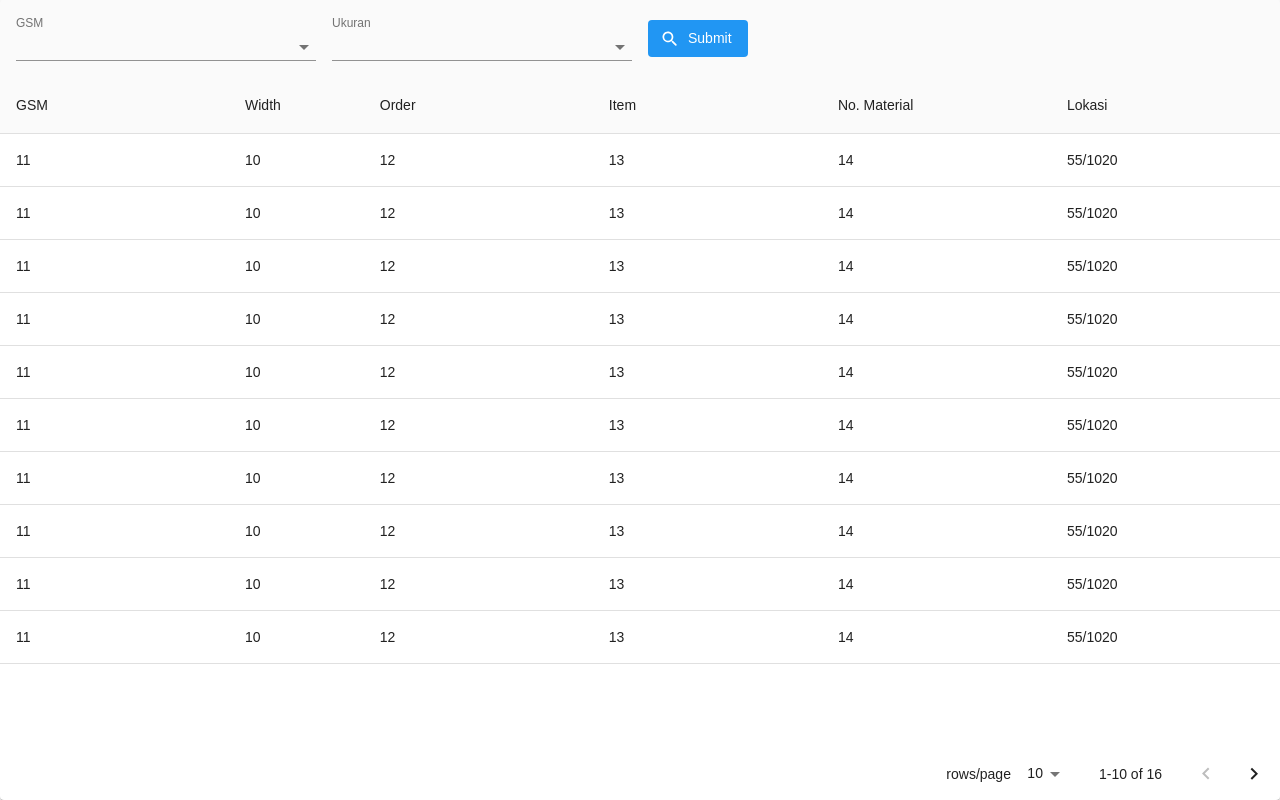
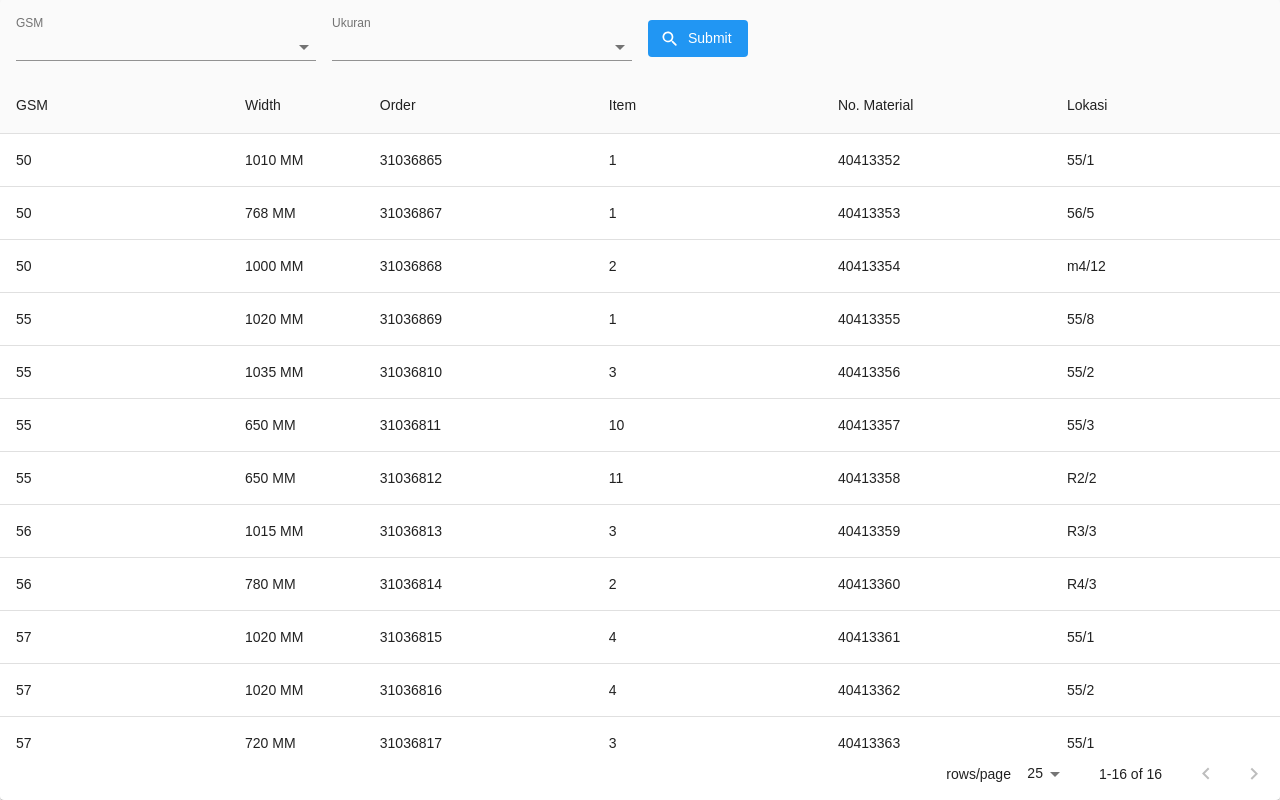
Before and after one commit to bagus2x/stock-demo, a React (Create React App) app: page / in a window 1280 px wide. Built offline with nearby package versions, Linux system fonts and the light colour scheme.

Commit message:
add filter functionality

```diff
--- a/src/components/Filter/Filter.tsx
+++ b/src/components/Filter/Filter.tsx
@@ -1,17 +1,30 @@
-import React from 'react';
+import React, { useState } from 'react';
 import useStyles from './styles';
-import {
-    Button,
-    FormControl,
-    Grid,
-    InputLabel,
-    MenuItem,
-    Select
-} from '@material-ui/core';
+import { Button, FormControl, Grid, InputLabel, MenuItem, Select } from '@material-ui/core';
 import SearchIcon from '@material-ui/icons/SearchRounded';
 
-function Filter() {
+interface FilterProps {
+    gsm: Array<number | ''>;
+    width: Array<number | ''>;
+    onFilter: (gsm: number | '', width: number | '') => void;
+}
+
+const Filter: React.FC<FilterProps> = ({ gsm, width, onFilter }) => {
     const classes = useStyles();
+    const [gsmValue, setGsmValue] = useState<number | ''>('');
+    const [widthValue, setWidthValue] = useState<number | ''>('');
+
+    const handleGSMChange = (event: React.ChangeEvent<{ value: unknown }>) => {
+        setGsmValue(event.target.value as number);
+    };
+
+    const handleWidthChange = (event: React.ChangeEvent<{ value: unknown }>) => {
+        setWidthValue(event.target.value as number);
+    };
+
+    const handleSubmit = () => {
+        onFilter(gsmValue, widthValue);
+    };
 
     return (
         <Grid container className={classes.filter} spacing={2}>
@@ -20,52 +33,12 @@ function Filter() {
                     <InputLabel shrink={true} id="GSM">
                         GSM
                     </InputLabel>
-                    <Select label="GSM">
-                        <MenuItem value={30}>30</MenuItem>
-                        <MenuItem value={35}>35</MenuItem>
-                        <MenuItem value={40}>40</MenuItem>
-                        <MenuItem value={45}>45</MenuItem>
-                        <MenuItem value={50}>50</MenuItem>
-                        <MenuItem value={55}>55</MenuItem>
-                        <MenuItem value={60}>60</MenuItem>
-                        <MenuItem value={64}>64</MenuItem>
-                        <MenuItem value={65}>65</MenuItem>
-                        <MenuItem value={30}>30</MenuItem>
-                        <MenuItem value={35}>35</MenuItem>
-                        <MenuItem value={40}>40</MenuItem>
-                        <MenuItem value={45}>45</MenuItem>
-                        <MenuItem value={50}>50</MenuItem>
-                        <MenuItem value={55}>55</MenuItem>
-                        <MenuItem value={60}>60</MenuItem>
-                        <MenuItem value={64}>64</MenuItem>
-                        <MenuItem value={65}>65</MenuItem>
-                        <MenuItem value={30}>30</MenuItem>
-                        <MenuItem value={35}>35</MenuItem>
-                        <MenuItem value={40}>40</MenuItem>
-                        <MenuItem value={45}>45</MenuItem>
-                        <MenuItem value={50}>50</MenuItem>
-                        <MenuItem value={55}>55</MenuItem>
-                        <MenuItem value={60}>60</MenuItem>
-                        <MenuItem value={64}>64</MenuItem>
-                        <MenuItem value={65}>65</MenuItem>
-                        <MenuItem value={30}>30</MenuItem>
-                        <MenuItem value={35}>35</MenuItem>
-                        <MenuItem value={40}>40</MenuItem>
-                        <MenuItem value={45}>45</MenuItem>
-                        <MenuItem value={50}>50</MenuItem>
-                        <MenuItem value={55}>55</MenuItem>
-                        <MenuItem value={60}>60</MenuItem>
-                        <MenuItem value={64}>64</MenuItem>
-                        <MenuItem value={65}>65</MenuItem>
-                        <MenuItem value={30}>30</MenuItem>
-                        <MenuItem value={35}>35</MenuItem>
-                        <MenuItem value={40}>40</MenuItem>
-                        <MenuItem value={45}>45</MenuItem>
-                        <MenuItem value={50}>50</MenuItem>
-                        <MenuItem value={55}>55</MenuItem>
-                        <MenuItem value={60}>60</MenuItem>
-                        <MenuItem value={64}>64</MenuItem>
-                        <MenuItem value={65}>65</MenuItem>
+                    <Select onChange={handleGSMChange} value={gsmValue} label="GSM">
+                        {gsm.map((value, index) => (
+                            <MenuItem key={index} value={value}>
+                                {value}
+                            </MenuItem>
+                        ))}
                     </Select>
                 </FormControl>
             </Grid>
@@ -74,33 +47,24 @@ function Filter() {
                     <InputLabel shrink={true} id="Ukuran">
                         Ukuran
                     </InputLabel>
-                    <Select label="Ukuran">
-                        <MenuItem value={'1000 MM'}>1000 MM</MenuItem>
-                        <MenuItem value={'1010 MM'}>1010 MM</MenuItem>
-                        <MenuItem value={'1020 MM'}>1020 MM</MenuItem>
-                        <MenuItem value={'1025 MM'}>1025 MM</MenuItem>
-                        <MenuItem value={'1030 MM'}>1030 MM</MenuItem>
-                        <MenuItem value={'1035 MM'}>1035 MM</MenuItem>
-                        <MenuItem value={'1050 MM'}>1050 MM</MenuItem>
-                        <MenuItem value={'1055 MM'}>1055 MM</MenuItem>
-                        <MenuItem value={'1060 MM'}>1060 MM</MenuItem>
+                    <Select onChange={handleWidthChange} value={widthValue} label="Ukuran">
+                        {width.map((value, index) => (
+                            <MenuItem key={index} value={value}>
+                                {value !== '' ? `${value} MM` : ''}
+                            </MenuItem>
+                        ))}
                     </Select>
                 </FormControl>
             </Grid>
             <Grid item xs={12} md={3}>
                 <span className={classes.searchButton}>
-                    <Button
-                        startIcon={<SearchIcon />}
-                        variant="contained"
-                        color="primary"
-                        disableElevation
-                    >
+                    <Button onClick={handleSubmit} startIcon={<SearchIcon />} variant="contained" color="primary" disableElevation>
                         Submit
                     </Button>
                 </span>
             </Grid>
         </Grid>
     );
-}
+};
 
 export default Filter;
--- a/src/index.tsx
+++ b/src/index.tsx
@@ -3,11 +3,6 @@ import ReactDOM from 'react-dom';
 import App from './App';
 import reportWebVitals from './reportWebVitals';
 
-ReactDOM.render(
-    <React.StrictMode>
-        <App />
-    </React.StrictMode>,
-    document.getElementById('root')
-);
+ReactDOM.render(<App />, document.getElementById('root'));
 
 reportWebVitals();
--- a/src/pages/Dashboard/Dashboard.tsx
+++ b/src/pages/Dashboard/Dashboard.tsx
@@ -48,28 +48,32 @@ const columns: Column[] = [
 ];
 
 const rows = [
-    { id: 1, gsm: 11, width: 10, order: 12, item: 13, noMaterial: 14, lokasi: '55/1020' },
-    { id: 2, gsm: 11, width: 10, order: 12, item: 13, noMaterial: 14, lokasi: '55/1020' },
-    { id: 3, gsm: 11, width: 10, order: 12, item: 13, noMaterial: 14, lokasi: '55/1020' },
-    { id: 4, gsm: 11, width: 10, order: 12, item: 13, noMaterial: 14, lokasi: '55/1020' },
-    { id: 5, gsm: 11, width: 10, order: 12, item: 13, noMaterial: 14, lokasi: '55/1020' },
-    { id: 6, gsm: 11, width: 10, order: 12, item: 13, noMaterial: 14, lokasi: '55/1020' },
-    { id: 7, gsm: 11, width: 10, order: 12, item: 13, noMaterial: 14, lokasi: '55/1020' },
-    { id: 8, gsm: 11, width: 10, order: 12, item: 13, noMaterial: 14, lokasi: '55/1020' },
-    { id: 9, gsm: 11, width: 10, order: 12, item: 13, noMaterial: 14, lokasi: '55/1020' },
-    { id: 10, gsm: 11, width: 10, order: 12, item: 13, noMaterial: 14, lokasi: '55/1020' },
-    { id: 11, gsm: 11, width: 10, order: 12, item: 13, noMaterial: 14, lokasi: '55/1020' },
-    { id: 12, gsm: 11, width: 10, order: 12, item: 13, noMaterial: 14, lokasi: '55/1020' },
-    { id: 13, gsm: 11, width: 10, order: 12, item: 13, noMaterial: 14, lokasi: '55/1020' },
-    { id: 14, gsm: 11, width: 10, order: 12, item: 13, noMaterial: 14, lokasi: '55/1020' },
-    { id: 15, gsm: 11, width: 10, order: 12, item: 13, noMaterial: 14, lokasi: '55/1020' },
-    { id: 16, gsm: 11, width: 10, order: 12, item: 13, noMaterial: 14, lokasi: '55/1020' }
+    { id: 1, gsm: 50, width: 1010, order: 31036865, item: 1, noMaterial: 40413352, lokasi: '55/1' },
+    { id: 2, gsm: 50, width: 768, order: 31036867, item: 1, noMaterial: 40413353, lokasi: '56/5' },
+    { id: 3, gsm: 50, width: 1000, order: 31036868, item: 2, noMaterial: 40413354, lokasi: 'm4/12' },
+    { id: 4, gsm: 55, width: 1020, order: 31036869, item: 1, noMaterial: 40413355, lokasi: '55/8' },
+    { id: 5, gsm: 55, width: 1035, order: 31036810, item: 3, noMaterial: 40413356, lokasi: '55/2' },
+    { id: 6, gsm: 55, width: 650, order: 31036811, item: 10, noMaterial: 40413357, lokasi: '55/3' },
+    { id: 7, gsm: 55, width: 650, order: 31036812, item: 11, noMaterial: 40413358, lokasi: 'R2/2' },
+    { id: 8, gsm: 56, width: 1015, order: 31036813, item: 3, noMaterial: 40413359, lokasi: 'R3/3' },
+    { id: 9, gsm: 56, width: 780, order: 31036814, item: 2, noMaterial: 40413360, lokasi: 'R4/3' },
+    { id: 10, gsm: 57, width: 1020, order: 31036815, item: 4, noMaterial: 40413361, lokasi: '55/1' },
+    { id: 11, gsm: 57, width: 1020, order: 31036816, item: 4, noMaterial: 40413362, lokasi: '55/2' },
+    { id: 12, gsm: 57, width: 720, order: 31036817, item: 3, noMaterial: 40413363, lokasi: '55/1' },
+    { id: 13, gsm: 57, width: 900, order: 31036818, item: 2, noMaterial: 40413364, lokasi: 'R3/5' },
+    { id: 14, gsm: 60, width: 241, order: 31036819, item: 1, noMaterial: 40413365, lokasi: 'S3/5' },
+    { id: 15, gsm: 60, width: 642, order: 31036820, item: 6, noMaterial: 40413366, lokasi: 'S3/2' },
+    { id: 16, gsm: 60, width: 728, order: 31036821, item: 3, noMaterial: 40413367, lokasi: 'M4/23' }
 ];
+
+const gsm = [...new Set(rows.map((v) => v.gsm))];
+const width = [...new Set(rows.map((v) => v.width))];
 
 function Dashboard() {
     const classes = useStyles();
     const [page, setPage] = useState(0);
-    const [rowsPerPage, setRowsPerPage] = useState(10);
+    const [rowsPerPage, setRowsPerPage] = useState(25);
+    const [filteredRows, setFilteredRows] = useState([...rows]);
 
     const handleChangePage = (event: unknown, newPage: number) => {
         setPage(newPage);
@@ -80,9 +84,16 @@ function Dashboard() {
         setPage(0);
     };
 
+    const handleFilter = (gsm: number | '', width: number | '') => {
+        console.log(gsm, width);
+        if (gsm !== '' && width !== '') setFilteredRows((prev) => prev.filter((v) => v.gsm === gsm && v.width === width));
+        if (gsm !== '' && width === '') setFilteredRows((prev) => prev.filter((v) => v.gsm === gsm));
+        if (gsm === '' && width !== '') setFilteredRows((prev) => prev.filter((v) => v.width === width));
+    };
+
     return (
         <Paper className={classes.dashboard}>
-            <Filter />
+            <Filter onFilter={handleFilter} gsm={gsm} width={width} />
             <TableContainer className={classes.container}>
                 <Table stickyHeader aria-label="sticky table">
                     <TableHead>
@@ -95,11 +106,11 @@ function Dashboard() {
                         </TableRow>
                     </TableHead>
                     <TableBody>
-                        {rows.slice(page * rowsPerPage, page * rowsPerPage + rowsPerPage).map((row) => {
+                        {filteredRows.slice(page * rowsPerPage, page * rowsPerPage + rowsPerPage).map((row) => {
                             return (
                                 <TableRow hover role="checkbox" tabIndex={-1} key={row.id}>
                                     <TableCell align="left">{row.gsm}</TableCell>
-                                    <TableCell align="left">{row.width}</TableCell>
+                                    <TableCell align="left">{row.width} MM</TableCell>
                                     <TableCell align="left">{row.order}</TableCell>
                                     <TableCell align="left">{row.item}</TableCell>
                                     <TableCell align="left">{row.noMaterial}</TableCell>
@@ -111,7 +122,7 @@ function Dashboard() {
                 </Table>
             </TableContainer>
             <TablePagination
-                rowsPerPageOptions={[10, 25, 100]}
+                rowsPerPageOptions={[25, 50, 100]}
                 labelRowsPerPage="rows/page"
                 component="div"
                 count={rows.length}
--- a/tsconfig.json
+++ b/tsconfig.json
@@ -19,6 +19,7 @@
     "resolveJsonModule": true,
     "isolatedModules": true,
     "noEmit": true,
+    "downlevelIteration": true,
     "jsx": "react-jsx"
   },
   "include": [
```
